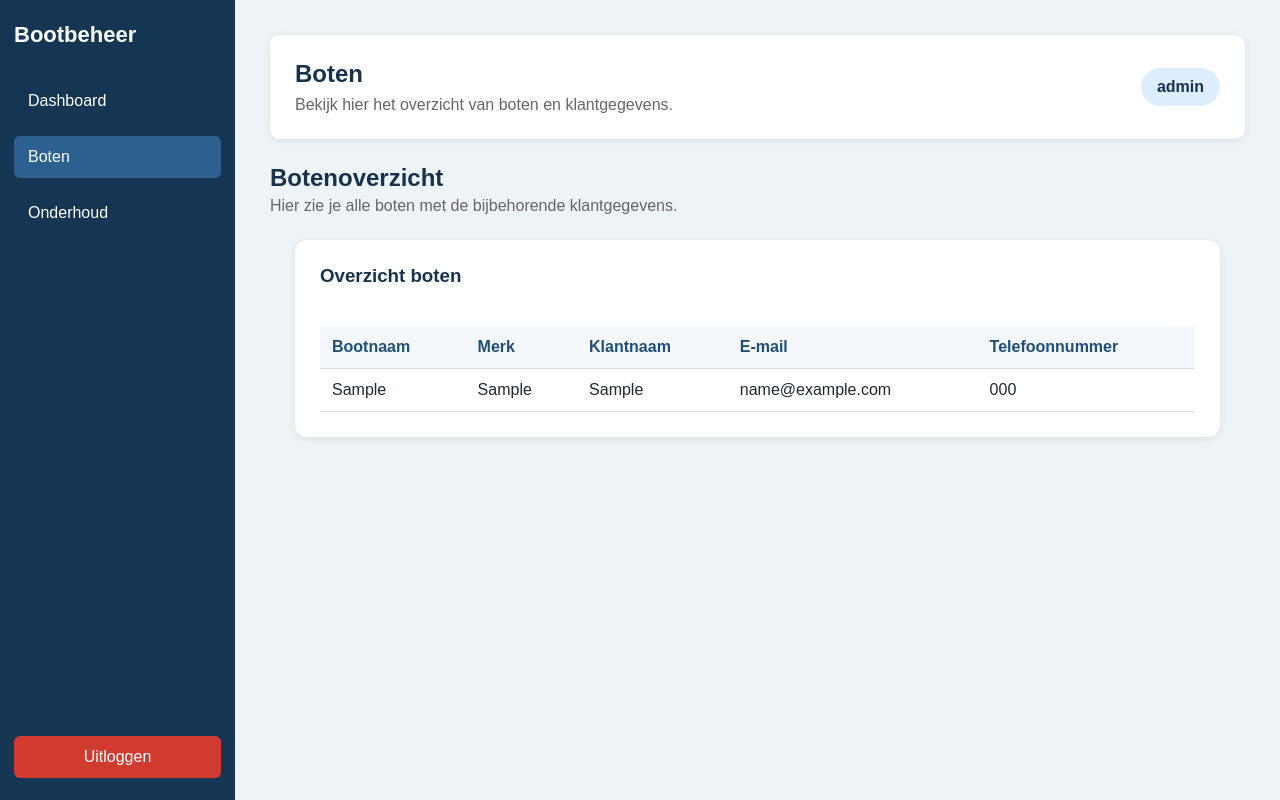
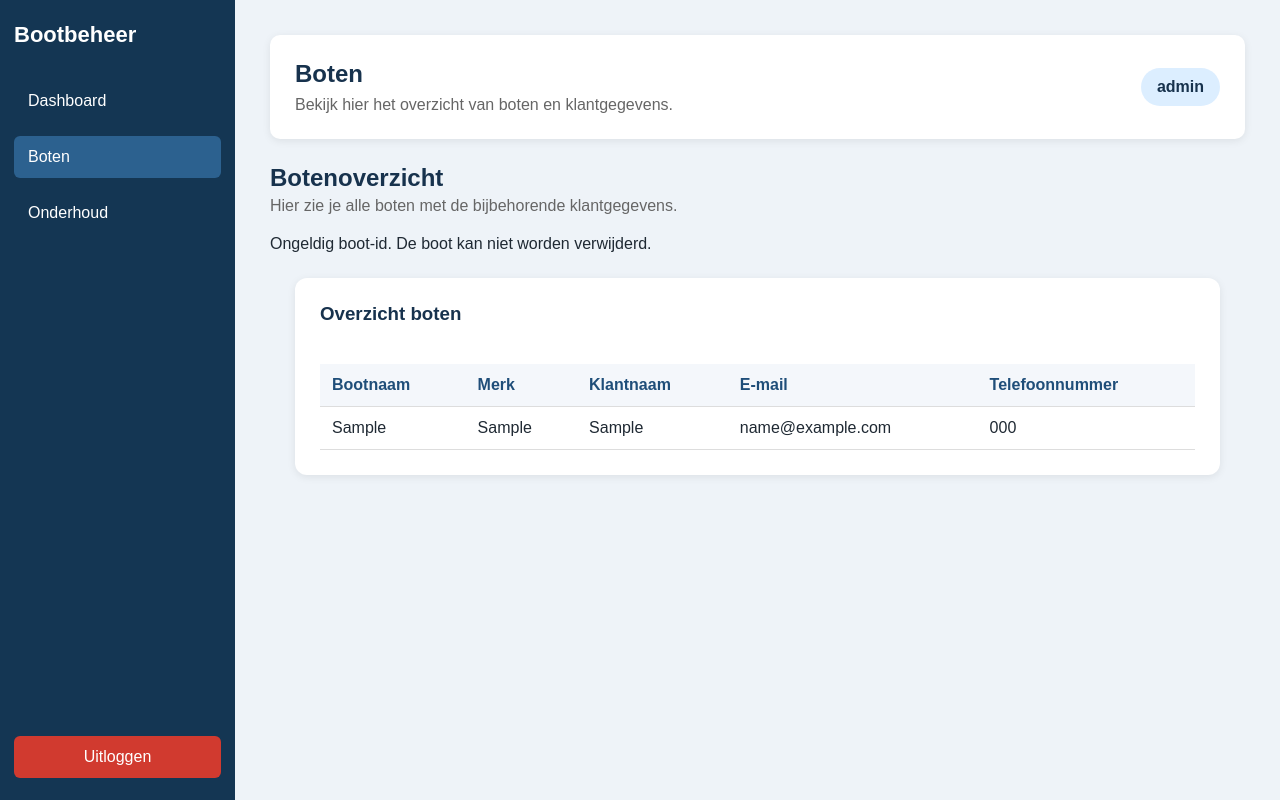
Before and after one commit to jayjaystam/Bootbeheersysteem, a PHP site: page /boten.php?error=ongeldig_id in a window 1280 px wide. Run offline with PHP 8.4, Linux system fonts and the light colour scheme; the visitor is signed in with stand-in values (Sample User, id 1); tables that the repository leaves empty hold one stand-in row (values such as "Sample post").

Commit message:
verbeteren van verwijderen
bij vervijderen van boot met onderhouds opdracht gekoppelt kreeg je fatalefout

```diff
--- a/app/Models/Boot.php
+++ b/app/Models/Boot.php
@@ -45,6 +45,7 @@ class Boot
         ";
 
         $stmt = $this->pdo->prepare($sql);
+
         $stmt->execute([
             'boot_id' => $boot_id
         ]);
@@ -111,12 +112,36 @@ class Boot
         ]);
     }
 
-    // Verwijdert een boot uit de database
+    // Controleert of een boot gekoppelde onderhoudsopdrachten heeft
+    // Dit voorkomt een fatale fout bij verwijderen
+    public function heeftOnderhoudsopdrachten($boot_id)
+    {
+        $sql = "
+            SELECT COUNT(*)
+            FROM onderhoudsopdracht
+            WHERE boot_id = :boot_id
+        ";
+
+        $stmt = $this->pdo->prepare($sql);
+
+        $stmt->execute([
+            'boot_id' => $boot_id
+        ]);
+
+        return (int) $stmt->fetchColumn() > 0;
+    }
+
+    // Verwijdert een boot alleen als er geen onderhoudsopdrachten aan gekoppeld zijn
     public function delete($boot_id)
     {
-        $sql = "DELETE FROM boot WHERE boot_id = :boot_id";
+        if ($this->heeftOnderhoudsopdrachten($boot_id)) {
+            return false;
+        }
 
-        $stmt = $this->pdo->prepare($sql);
+        $stmt = $this->pdo->prepare("
+            DELETE FROM boot
+            WHERE boot_id = :boot_id
+        ");
 
         return $stmt->execute([
             'boot_id' => $boot_id
--- a/public/boten.php
+++ b/public/boten.php
@@ -19,6 +19,7 @@ $pdo = $database->connect();
 // Boot model gebruiken
 $bootModel = new Boot($pdo);
 $boten = $bootModel->getAllWithKlant();
+
 
 ?>
 
@@ -52,6 +53,31 @@ $boten = $bootModel->getAllWithKlant();
             <h2>Botenoverzicht</h2>
             <p>Hier zie je alle boten met de bijbehorende klantgegevens.</p>
         </section>
+
+<?php if (isset($_GET['success']) && $_GET['success'] === 'boot_verwijderd') : ?>
+    <div class="melding succes">
+        Boot is succesvol verwijderd.
+    </div>
+<?php endif; ?>
+
+<?php if (isset($_GET['error']) && $_GET['error'] === 'boot_heeft_onderhoud') : ?>
+    <div class="melding fout">
+        Deze boot kan niet worden verwijderd, omdat er nog onderhoudsopdrachten aan gekoppeld zijn.
+        De onderhoudsgeschiedenis moet bewaard blijven.
+    </div>
+<?php endif; ?>
+
+<?php if (isset($_GET['error']) && $_GET['error'] === 'ongeldig_id') : ?>
+    <div class="melding fout">
+        Ongeldig boot-id. De boot kan niet worden verwijderd.
+    </div>
+<?php endif; ?>
+
+<?php if (isset($_GET['error']) && $_GET['error'] === 'verwijderen_mislukt') : ?>
+    <div class="melding fout">
+        De boot kon niet worden verwijderd. Probeer het opnieuw.
+    </div>
+<?php endif; ?>
 
         <section class="content-card">
             <div class="card-header">
```
Also changed, not shown: public/boot_verwijderen.php (+16 -13 lines).
